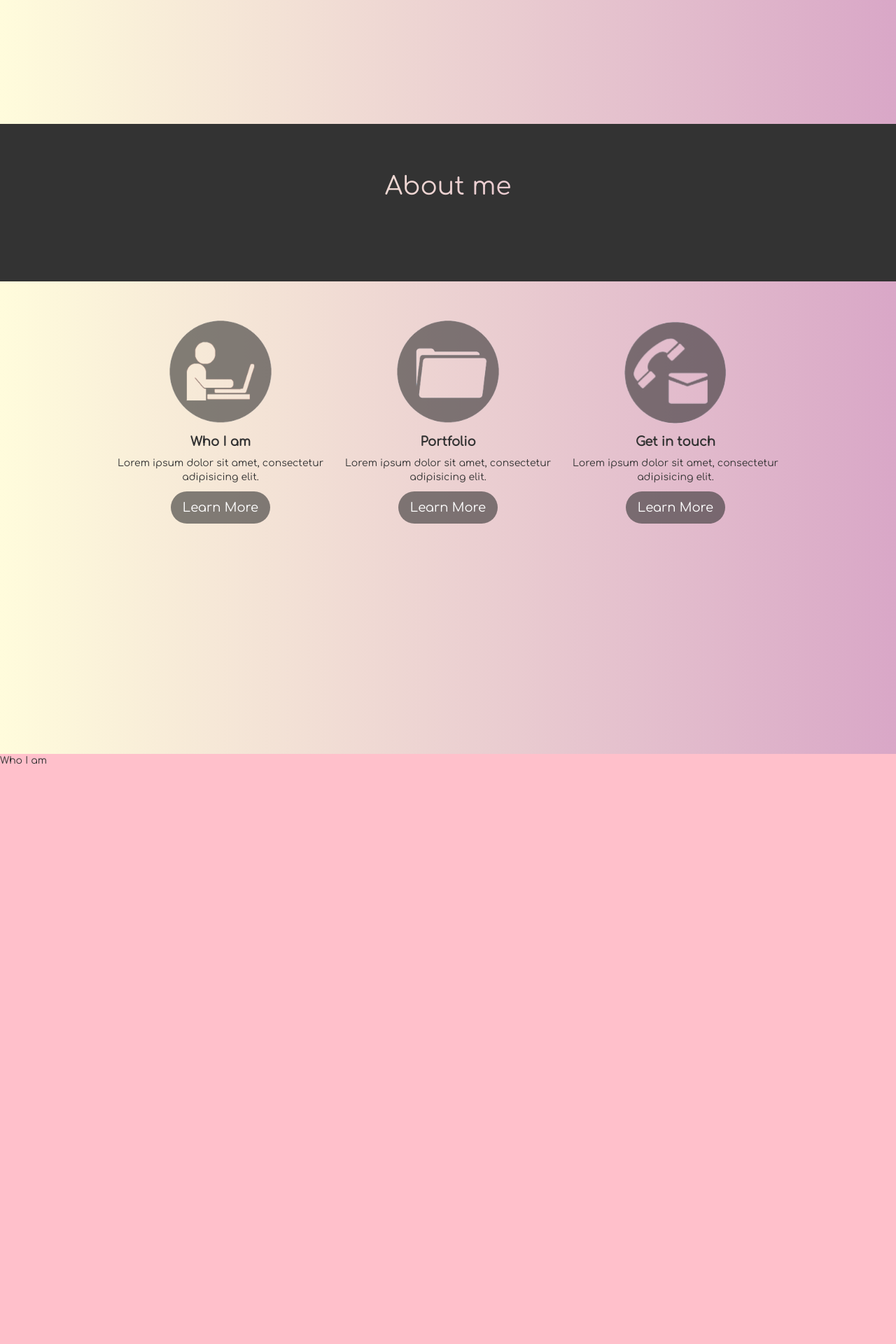
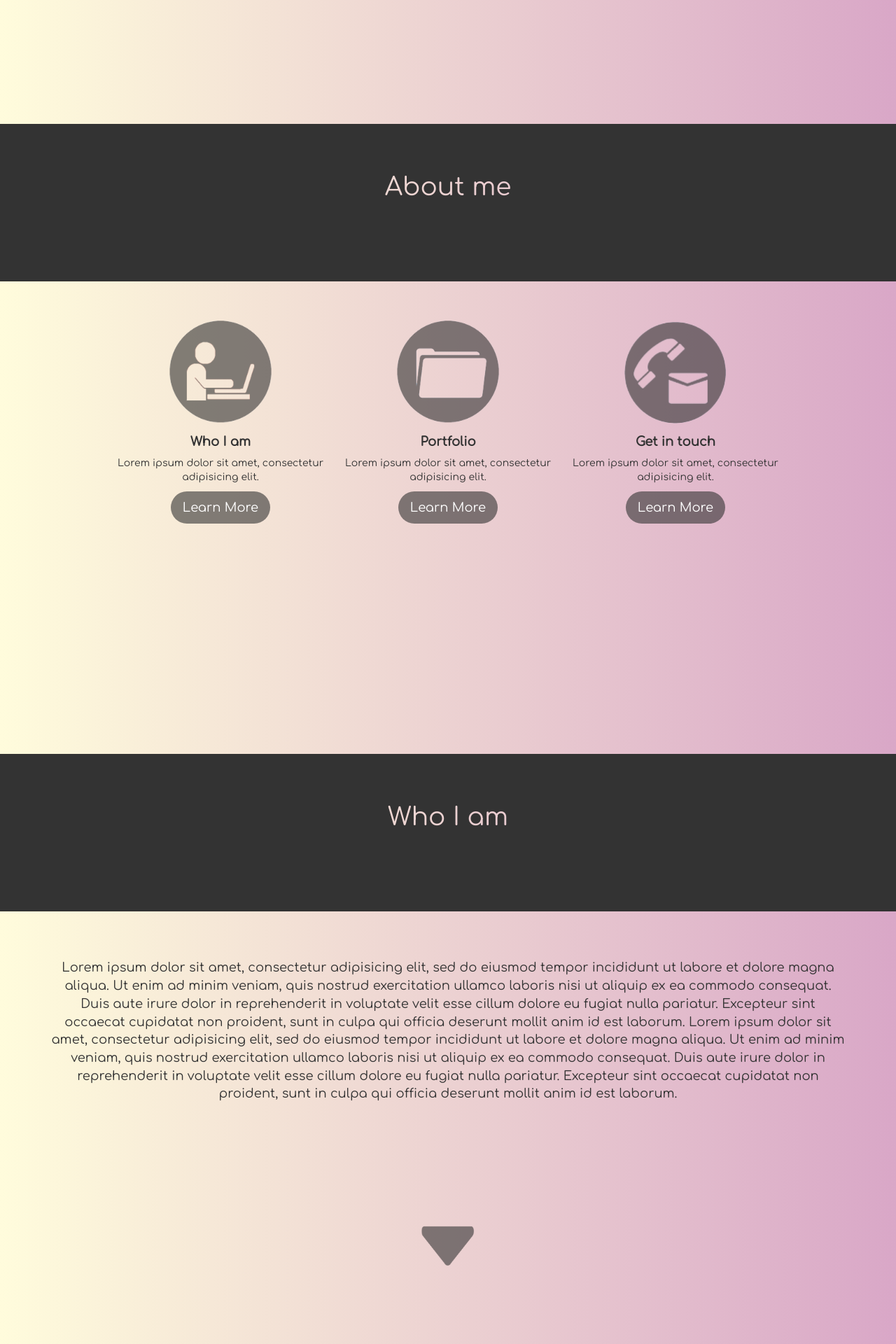
Before and after one commit to cjewell47/cjewell47.github.io, a Jekyll site: the page built from index.html, in a window 1280 px wide. Shown: the part 723-2643 px from the top of the page at 70% size. Built offline with Jekyll 4.4.1, drawn with Linux system fonts in a browser that asks for light colours; some of the changed text lies outside the part shown.

Commit message:
who i am templated

```diff
--- a/_includes/callout.html
+++ /dev/null
@@ -1,5 +0,0 @@
-<aside class="callout">
-  <div class="text-vertical-center">
-    <h1>Vertically Centered Text</h1>
-  </div>
-</aside>
--- a/_includes/services.html
+++ b/_includes/services.html
@@ -21,7 +21,7 @@
                 <strong class="port-text">Portfolio</strong>
               </h4>
               <p class="port-text">Lorem ipsum dolor sit amet, consectetur adipisicing elit.</p>
-              <a href="#" id="port-btn" class="service-btn btn btn-dark btn-lg">Learn More</a>
+              <a href="#portfolio" id="port-btn" class="service-btn btn btn-dark btn-lg">Learn More</a>
             </div>
           </div>
           <div class="col-md-4 col-sm-6">
--- a/_includes/whoiam.html
+++ b/_includes/whoiam.html
@@ -1,3 +1,12 @@
 <section id="whoiam" class="whoiam">
-  Who I am
+  <div class="container">
+    <div class="row">
+      <div class="col-lg-12 text-center">
+        <h2 id="whoiamtext">Who I am</h2>
+        <p class="lead"></p>
+      </div>
+    </div>
+    <!-- /.row -->
+  </div>
+  <!-- /.container -->
 </section>
--- /dev/null
+++ b/_includes/whoiam2.html
@@ -0,0 +1,11 @@
+<section id="whoiam2">
+  <div class="container">
+    <div class="row">
+      <div class="col-lg-12 text-center">
+        <p class="bio">Lorem ipsum dolor sit amet, consectetur adipisicing elit, sed do eiusmod tempor incididunt ut labore et dolore magna aliqua. Ut enim ad minim veniam, quis nostrud exercitation ullamco laboris nisi ut aliquip ex ea commodo consequat. Duis aute irure dolor in reprehenderit in voluptate velit esse cillum dolore eu fugiat nulla pariatur. Excepteur sint occaecat cupidatat non proident, sunt in culpa qui officia deserunt mollit anim id est laborum.  Lorem ipsum dolor sit amet, consectetur adipisicing elit, sed do eiusmod tempor incididunt ut labore et dolore magna aliqua. Ut enim ad minim veniam, quis nostrud exercitation ullamco laboris nisi ut aliquip ex ea commodo consequat. Duis aute irure dolor in reprehenderit in voluptate velit esse cillum dolore eu fugiat nulla pariatur. Excepteur sint occaecat cupidatat non proident, sunt in culpa qui officia deserunt mollit anim id est laborum.</p>
+        <p id="downfromwho-text">See my portfolio</p>
+        <a href="#portfolio"><img id="downfromwhoiam" src="img/down-icon.png"></a>
+      </div>
+    </div>
+  </div>
+</section>
--- a/_layouts/front.html
+++ b/_layouts/front.html
@@ -10,7 +10,7 @@
   {% include about.html %}
   {% include services.html %}
   {% include whoiam.html %}
-  {% include callout.html %}
+  {% include whoiam2.html %}
   {% include portfolio.html %}
   {% include call-to-action.html %}
   {% include footer.html %}
--- a/css/stylish-portfolio.css
+++ b/css/stylish-portfolio.css
@@ -179,7 +179,8 @@ hr.small {
 /* About */
 
 .about {
-    padding: 50px 0;
+    /*padding: 50px 0;*/
+    padding: 4% 0;
     height: 25%;
     background: #333;
 }
@@ -236,13 +237,58 @@ hr.small {
 /*Who I am */
 
 .whoiam {
-  height: 100%;
-  background-color: pink;
+  padding: 4% 0;
+  height: 25%;
+  background-color: #333;
 }
+
+#whoiamtext {
+  font-size: 36px;
+  background: #fffcdc;
+  background: -webkit-linear-gradient(to left, #d9a7c7, #fffcdc); /
+  background: -o-linear-gradient(to left, #d9a7c7, #fffcdc);
+  background: -moz-linear-gradient(to left, #d9a7c7, #fffcdc);
+  background: linear-gradient(to left, #d9a7c7, #fffcdc);
+  // @include linear-gradient(#d9a7c7, #fffcdc);
+  -webkit-background-clip: text;
+  -webkit-text-fill-color: transparent;
+}
+
+/*Who I am 2?*/
+
+#whoiam2 {
+  height: 75%;
+  background: #fffcdc;
+  background: -webkit-linear-gradient(to left, #d9a7c7, #fffcdc); /
+  background: -o-linear-gradient(to left, #d9a7c7, #fffcdc);
+  background: -moz-linear-gradient(to left, #d9a7c7, #fffcdc);
+  background: linear-gradient(to left, #d9a7c7, #fffcdc);
+  // @include linear-gradient(#d9a7c7, #fffcdc);
+}
+
+.bio {
+  margin-top: 6%;
+  font-size: 18px;
+  /*opacity: 0;*/
+}
+
+#downfromwho-text {
+  margin-top: 12%;
+  font-size: 16px;
+  opacity: 0;
+}
+
+#downfromwhoiam {
+  height: 65px;
+  width: 90px;
+  opacity: 0.6;
+  /*opacity: 0;*/
+}
+
 
 /* Callout */
 
-.callout {
+/*.callout {
     display: table;
     width: 100%;
     height: 400px;
@@ -252,7 +298,7 @@ hr.small {
     -moz-background-size: cover;
     background-size: cover;
     -o-background-size: cover;
-}
+}*/
 
 /* Portfolio */
 
--- a/js/custom.js
+++ b/js/custom.js
@@ -50,23 +50,16 @@ $(() => {
     $(this).find('#findOut').delay(950).fadeTo(1800, 1);
   });
 
-  // $('#findOut').click(function() {
-  //   $('#who-icon').delay(600).fadeTo(1800, 0.6);
-  //   $('.who-text').delay(600).fadeTo(1800, 1);
-  //   $('#who-btn').delay(600).fadeTo(1800, 1);
-  //   $('#port-icon').delay(900).fadeTo(1800, 0.6);
-  //   $('.port-text').delay(900).fadeTo(1800, 1);
-  //   $('#port-btn').delay(900).fadeTo(1800, 1);
-  //   $('#con-icon').delay(1200).fadeTo(1800, 0.6);
-  //   $('.con-text').delay(1200).fadeTo(1800, 1);
-  //   $('#con-btn').delay(1200).fadeTo(1800, 1);
-  // });
-
   $(window).scroll(function () {
-    var headerHeight = $('.header').height();
-    var viewPortSize = $(window).height();
-    var triggerAt = 150;
-    var triggerHeight = (headerHeight - viewPortSize) + triggerAt;
+    var headerHeight   = $('.header').height();
+    // var aboutHeight    = $('.about').height();
+    // var servicesHeight = $('.services').height();
+    var viewPortSize   = $(window).height();
+    var triggerAt      = 150;
+    // var triggerAt2     = 250;
+    var triggerHeight  = (headerHeight - viewPortSize) + triggerAt;
+    // var combinedHeight = (headerHeight + aboutHeight + servicesHeight);
+    // var triggerHeight2 = (combinedHeight - viewPortSize) + triggerAt2;
 
     if ($(window).scrollTop() >= triggerHeight) {
       $('#who-icon').delay(600).fadeTo(1800, 0.6);
@@ -79,32 +72,65 @@ $(() => {
       $('.con-text').delay(1200).fadeTo(1800, 1);
       $('#con-btn').delay(1200).fadeTo(1800, 1);
       $(this).off('scroll');
+      // $(this).on('scroll');
     }
+
+    // if ($(window).scrollTop() >= triggerHeight2) {
+    //   $('.bio').delay(600).fadeTo(1800, 1);
+    //   $('#downfromwhoiam').delay(900).fadeTo(1800, 0.6);
+    //   $(this).off('scroll');
+    // }
   });
 
 
   $('#who-btn').mouseenter(function() {
-    $('#who-icon').fadeTo(50, 1);
+    $('#who-icon').fadeTo(20, 1);
   });
 
   $('#who-btn').mouseleave(function() {
-    $('#who-icon').fadeTo(50, 0.6);
+    $('#who-icon').fadeTo(20, 0.6);
   });
 
   $('#port-btn').mouseenter(function() {
-    $('#port-icon').fadeTo(50, 1);
+    $('#port-icon').fadeTo(20, 1);
   });
 
   $('#port-btn').mouseleave(function() {
-    $('#port-icon').fadeTo(50, 0.6);
+    $('#port-icon').fadeTo(20, 0.6);
   });
 
   $('#con-btn').mouseenter(function() {
-    $('#con-icon').fadeTo(50, 1);
+    $('#con-icon').fadeTo(20, 1);
   });
 
   $('#con-btn').mouseleave(function() {
-    $('#con-icon').fadeTo(50, 0.6);
+    $('#con-icon').fadeTo(20, 0.6);
+  });
+
+  // $(window).scroll(function () {
+  //   var headerHeight = $('.header').height();
+  //   var aboutHeight  = $('.about').height();
+  //   var servicesHeight = $('.services').height();
+  //   var viewPortSize = $(window).height();
+  //   var triggerAt2 = 250;
+  //   var combinedHeight = (headerHeight + aboutHeight + servicesHeight);
+  //   var triggerHeight2 = (combinedHeight - viewPortSize) + triggerAt2;
+  //
+  //   if ($(window).scrollTop() >= triggerHeight2) {
+  //     $('.bio').delay(600).fadeTo(1800, 1);
+  //     $('#downfromwhoiam').delay(900).fadeTo(1800, 0.6);
+  //     $(this).off('scroll');
+  //   }
+  // });
+
+  $('#downfromwhoiam').mouseenter(function() {
+    $('#downfromwho-text').fadeTo(150, 1);
+    $('#downfromwhoiam').fadeTo(150, 1);
+  });
+
+  $('#downfromwhoiam').mouseleave(function() {
+    $('#downfromwho-text').fadeTo(150, 0);
+    $('#downfromwhoiam').fadeTo(150, 0.6);
   });
 
 });
```
Also changed, not shown: img/down-icon.png (added).
